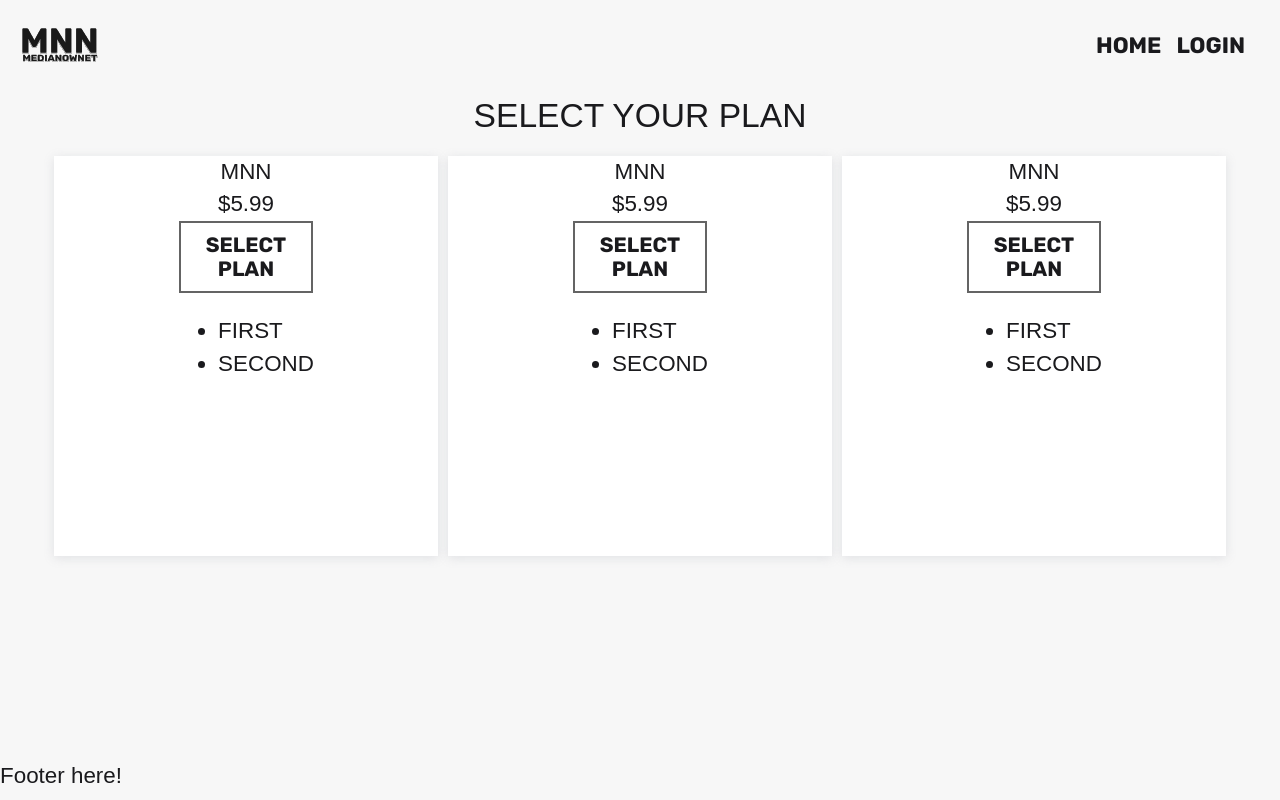
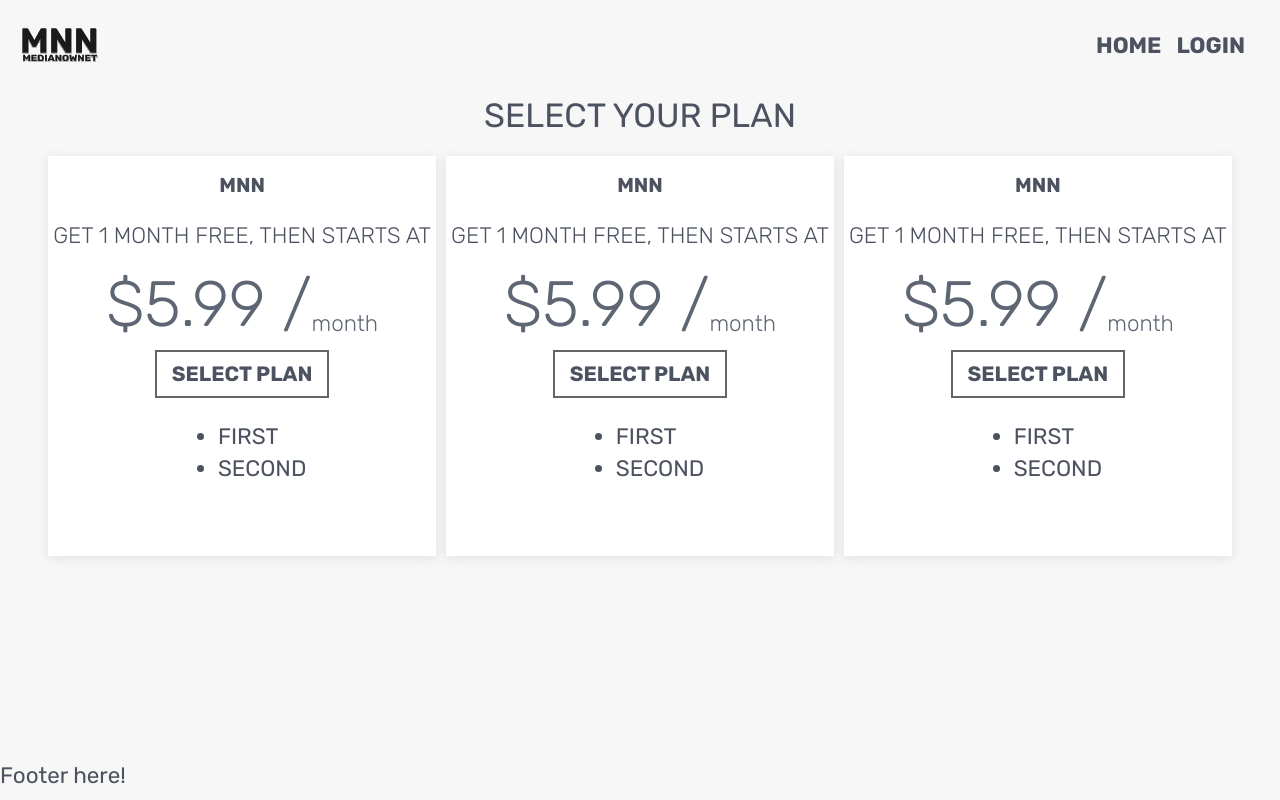
Before and after one commit to hellyprog/MediaNowNet, an Angular app in the folder MediaNowNet.UI/MediaNowNet/: page /subscription in a window 1280 px wide. Built offline with nearby package versions, Linux system fonts and the light colour scheme.

Commit message:
Styled part of card

```diff
--- a/MediaNowNet.UI/MediaNowNet/src/app/core/components/header/header.component.scss
+++ b/MediaNowNet.UI/MediaNowNet/src/app/core/components/header/header.component.scss
@@ -5,7 +5,7 @@
   background-color: $light-background;
   box-sizing: border-box;
   display: flex;
-  font-weight: 600;
+  font-weight: 700;
   justify-content: space-between;
   padding: 20px;
   text-transform: uppercase;
--- a/MediaNowNet.UI/MediaNowNet/src/app/shared/styles/_colors.scss
+++ b/MediaNowNet.UI/MediaNowNet/src/app/shared/styles/_colors.scss
@@ -1,8 +1,9 @@
 $dark-background: #BC412B;
 $dark-border: rgb(100, 100, 100);
-$dark-font: #1A1A1D;
+$dark-font: #4C5260;
 $glowing-text-start: #691f1b;
 $glowing-text-end: #BC412B;
 $light-background: #F7F7F7;
 $light-font: #FFFFFF;
+$secondary-dark-font: #5E6573;
 $white-background: #FFFFFF;
--- a/MediaNowNet.UI/MediaNowNet/src/app/subscription/components/plan-card/plan-card.component.html
+++ b/MediaNowNet.UI/MediaNowNet/src/app/subscription/components/plan-card/plan-card.component.html
@@ -1,6 +1,10 @@
 <div class="plan-card-container">
   <div class="plan-name">MNN</div>
-  <div class="price">$5.99</div>
+  <div class="priceline-info">Get 1 month free, then starts at</div>
+  <div class="priceline">
+    <div class="price">$5.99 /</div>
+    <p class="period">month</p>
+  </div>
   <button class="select-plan-button">Select Plan</button>
   <ul>
     <li>First</li>
--- a/MediaNowNet.UI/MediaNowNet/src/app/subscription/components/plan-card/plan-card.component.scss
+++ b/MediaNowNet.UI/MediaNowNet/src/app/subscription/components/plan-card/plan-card.component.scss
@@ -17,11 +17,41 @@
     transform: translateY(-15px);
   }
 
+  .plan-name {
+    font-size: 0.9em;
+    font-weight: bold;
+    padding: 15px 0;
+  }
+
+  .priceline-info {
+    font-weight: 300;
+    padding: 5px;
+  }
+
+  .priceline {
+    align-items: center;
+    color: $secondary-dark-font;
+    display: flex;
+    font-weight: 300;
+
+    .price {
+      font-size: 4rem;
+      margin: 0;
+    }
+
+    .period {
+      align-self: flex-end;
+      margin: 0;
+      padding-bottom: 10px;
+      text-transform: lowercase;
+    }
+  }
+
   .select-plan-button {
     @include color-filling-button($dark-background, $light-font);
     background: $white-background;
     color: $dark-font;
-    width: 35%;
+    width: fit-content;
   }
 }
 
--- a/MediaNowNet.UI/MediaNowNet/src/styles.scss
+++ b/MediaNowNet.UI/MediaNowNet/src/styles.scss
@@ -1,19 +1,5 @@
-/* You can add global styles to this file, and also import other style files */
-@import url('https://fonts.googleapis.com/css?family=Rubik:700');
+@import url('https://fonts.googleapis.com/css?family=Rubik:300,400,700&display=swap');
 @import './app/shared/styles/colors';
-
-@font-face {
-  font-family: 'Rubik';
-  src: url('https://fonts.googleapis.com/css?family=Rubik:400') format('truetype');
-  font-weight: normal;
-  font-style: normal;
-  }
-  @font-face {
-  font-family: 'Rubik';
-  src: url('https://fonts.googleapis.com/css?family=Rubik:700') format('truetype');
-  font-weight: bold;
-  font-style: normal;
-   }
 
 *, *:before, *:after {
   box-sizing: border-box;
```
